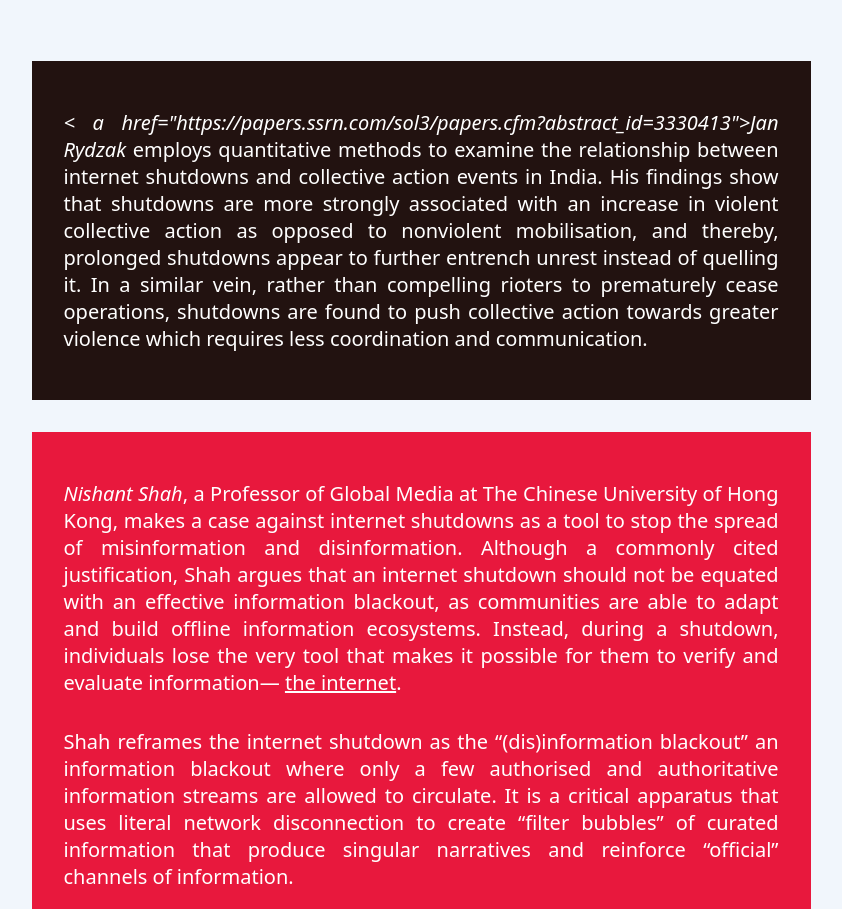
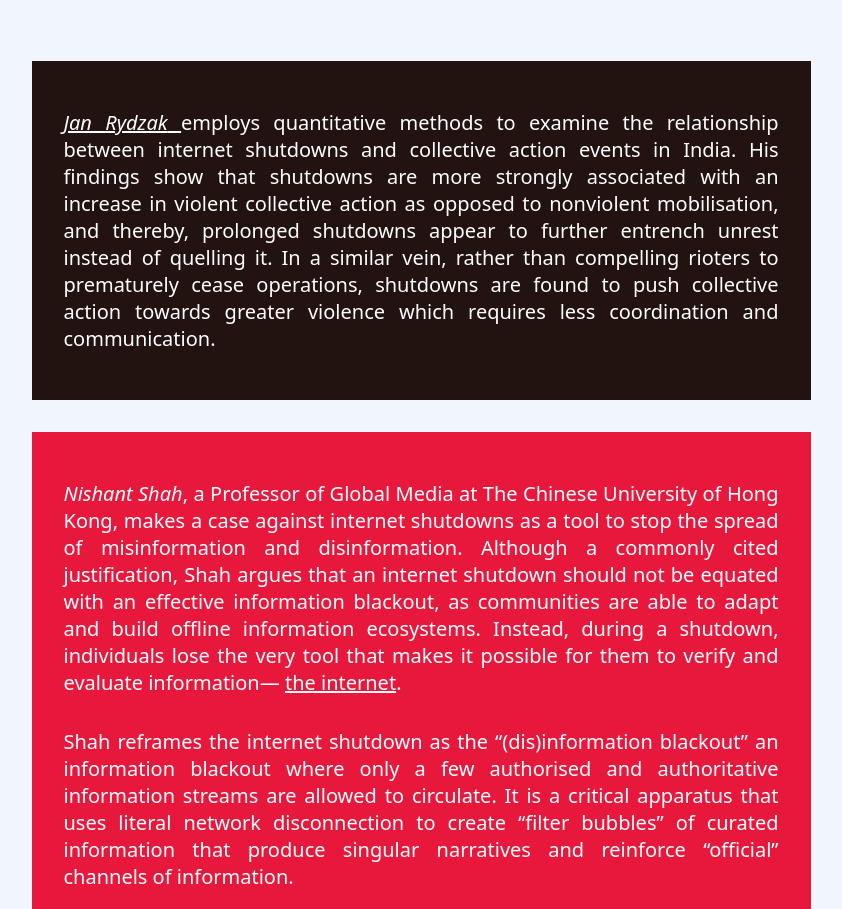
Before and after one commit to InternetFreedomFoundation/projectManipur, a website: page index.html in a window 1280 px wide. Shown: the part 8540-9449 px from the top of the page, without its empty margins (219-1061 px from the left). Drawn offline with Linux system fonts and the light colour scheme; a web font is replaced by a local one.

Commit message:
Update index.html
fixing citation research

```diff
--- a/index.html
+++ b/index.html
@@ -246,7 +246,7 @@
 
         <div class="brown-bg mt-8" style="padding: 2rem;">
           <p class="normal-text text-white text-justify">
-            <span class="italic font-medium">< a href="https://papers.ssrn.com/sol3/papers.cfm?abstract_id=3330413">Jan Rydzak</a></span> employs quantitative methods to examine the relationship
+            <a href="https://papers.ssrn.com/sol3/papers.cfm?abstract_id=3330413"> <span class="italic font-medium">Jan Rydzak</span> </a>employs quantitative methods to examine the relationship
             between internet shutdowns and collective action events in India. His findings show that shutdowns are more
             strongly associated with an increase in violent collective action as opposed to nonviolent mobilisation, and
             thereby, prolonged shutdowns appear to further entrench unrest instead of quelling it. In a similar vein,
```
